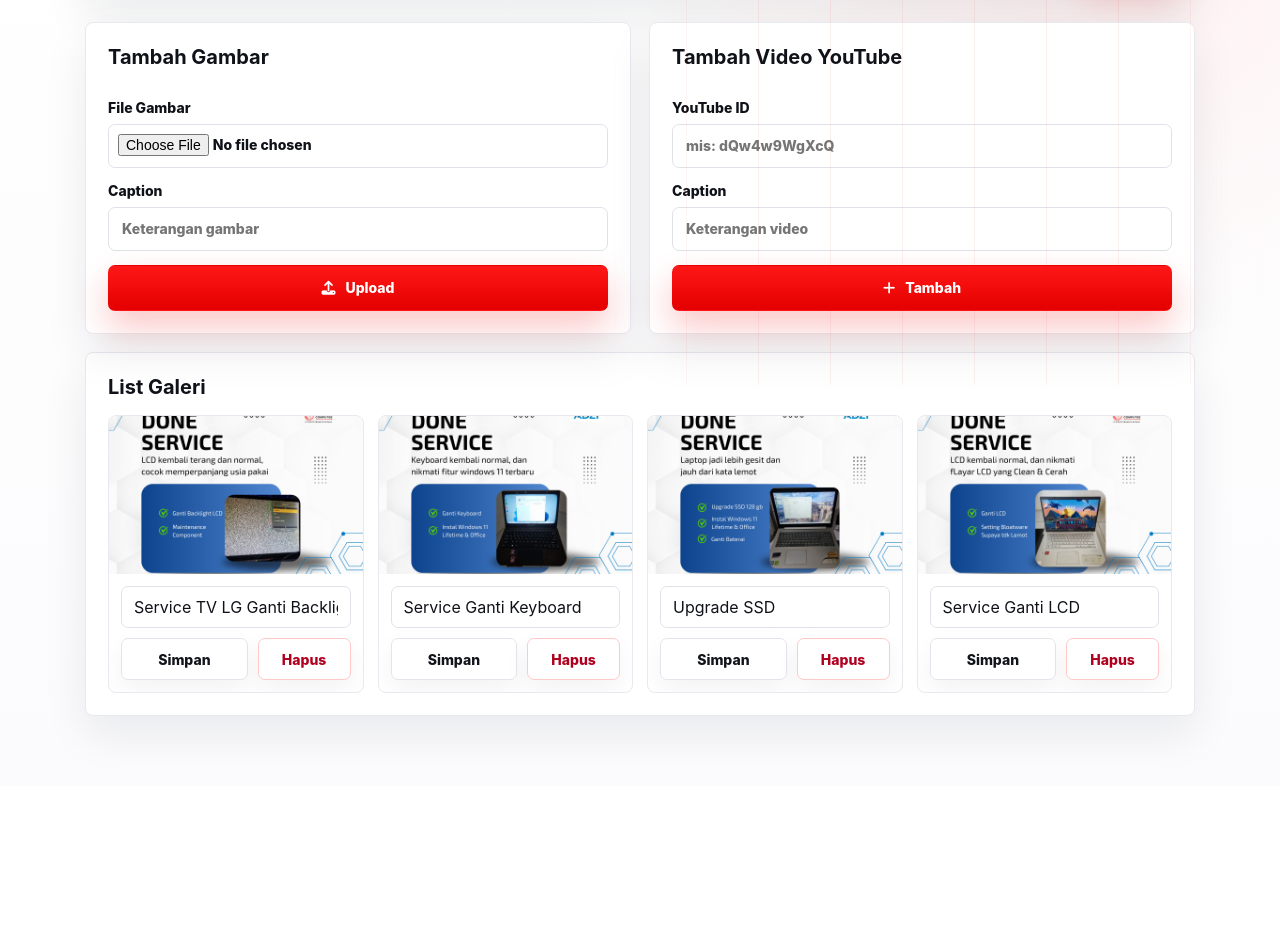
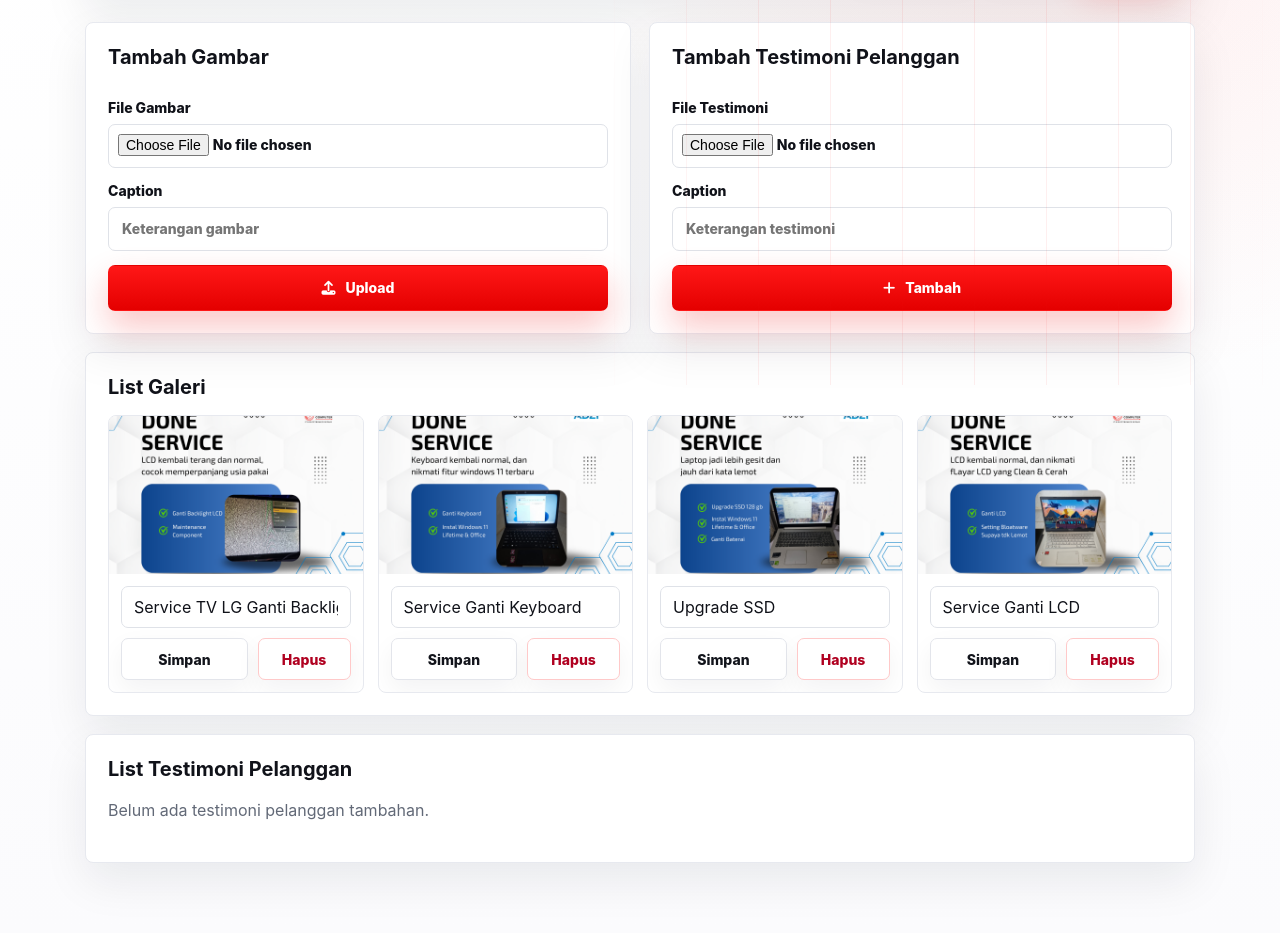
Before and after one commit to Adzipurnomo18/adzicomputer, a PHP site: page /admin/gallery.php in a window 1280 px wide. Shown: the part 133-1066 px from the top of the page. Before the commit the page ends 870 px from the top, so only its background shows below. Run offline with PHP 8.4, Linux system fonts and the light colour scheme; the visitor is signed in with stand-in values (Sample User, id 1); data comes from the database, SQL or seed files in the repository; both versions use the stored data as it was after the commit.

Commit message:
Add customer testimonial management

```diff
--- a/admin/dashboard.php
+++ b/admin/dashboard.php
@@ -1,6 +1,7 @@
 <?php
 require __DIR__.'/guard.php';
 $galleryCount = (int)$pdo->query('SELECT COUNT(*) FROM gallery')->fetchColumn();
+$testimonialCount = (int)$pdo->query('SELECT COUNT(*) FROM testimonials')->fetchColumn();
 $messageCount = (int)$pdo->query('SELECT COUNT(*) FROM messages')->fetchColumn();
 $unreadCount = (int)$pdo->query('SELECT COUNT(*) FROM messages WHERE is_read = 0')->fetchColumn();
 ?>
@@ -35,9 +36,10 @@ $unreadCount = (int)$pdo->query('SELECT COUNT(*) FROM messages WHERE is_read = 0
 
     <section class="admin-card admin-section">
       <h2>Ringkasan</h2>
-      <p class="admin-muted">Kelola gambar/video galeri serta pesan yang masuk dari formulir kontak.</p>
+      <p class="admin-muted">Kelola galeri, testimoni pelanggan, serta pesan yang masuk dari formulir kontak.</p>
       <div class="admin-stat-grid">
         <article class="admin-stat"><i class="fa-regular fa-images"></i><strong><?= h((string)$galleryCount) ?></strong><span>Item Galeri</span></article>
+        <article class="admin-stat"><i class="fa-regular fa-star"></i><strong><?= h((string)$testimonialCount) ?></strong><span>Testimoni</span></article>
         <article class="admin-stat"><i class="fa-regular fa-envelope"></i><strong><?= h((string)$messageCount) ?></strong><span>Total Pesan</span></article>
         <article class="admin-stat"><i class="fa-regular fa-bell"></i><strong><?= h((string)$unreadCount) ?></strong><span>Pesan Baru</span></article>
       </div>
--- a/admin/gallery.php
+++ b/admin/gallery.php
@@ -2,6 +2,8 @@
 require __DIR__.'/guard.php';
 $uploadDir = __DIR__.'/../uploads/gallery';
 if(!is_dir($uploadDir)) mkdir($uploadDir,0777,true);
+$testimonialDir = __DIR__.'/../uploads/testimonials';
+if(!is_dir($testimonialDir)) mkdir($testimonialDir,0777,true);
 
 if(isset($_POST['add_image'])){
   if(!empty($_FILES['img']['name'])){
@@ -20,13 +22,20 @@ if(isset($_POST['add_image'])){
   }
 }
 
-if(isset($_POST['add_video'])){
-  $id = trim($_POST['youtube_id'] ?? '');
-  if($id){
-    $st = $pdo->prepare('INSERT INTO gallery(type,path,caption) VALUES("video",?,?)');
-    $st->execute([$id, $_POST['caption'] ?? '']);
-    flash('ok','Video ditambahkan.');
-    header('Location: gallery.php'); exit;
+if(isset($_POST['add_testimonial'])){
+  if(!empty($_FILES['testimonial_img']['name'])){
+    $ext = strtolower(pathinfo($_FILES['testimonial_img']['name'], PATHINFO_EXTENSION));
+    $allowed = ['jpg','jpeg','png','webp'];
+    if(in_array($ext,$allowed)){
+      $fname = uniqid('testimonial_').'.'.$ext;
+      move_uploaded_file($_FILES['testimonial_img']['tmp_name'], $testimonialDir.'/'.$fname);
+      $st = $pdo->prepare('INSERT INTO testimonials(image,caption) VALUES(?,?)');
+      $st->execute([$fname, $_POST['caption'] ?? '']);
+      flash('ok','Testimoni pelanggan ditambahkan.');
+      header('Location: gallery.php'); exit;
+    } else {
+      flash('err','Format testimoni tidak didukung.');
+    }
   }
 }
 
@@ -36,6 +45,15 @@ if(isset($_POST['edit_caption']) && ctype_digit($_POST['edit_caption'])){
   $st = $pdo->prepare('UPDATE gallery SET caption = ? WHERE id = ?');
   $st->execute([$caption, $id]);
   flash('ok','Keterangan galeri diperbarui.');
+  header('Location: gallery.php'); exit;
+}
+
+if(isset($_POST['edit_testimonial']) && ctype_digit($_POST['edit_testimonial'])){
+  $id = (int)$_POST['edit_testimonial'];
+  $caption = trim($_POST['caption'] ?? '');
+  $st = $pdo->prepare('UPDATE testimonials SET caption = ? WHERE id = ?');
+  $st->execute([$caption, $id]);
+  flash('ok','Keterangan testimoni diperbarui.');
   header('Location: gallery.php'); exit;
 }
 
@@ -50,9 +68,23 @@ if(isset($_POST['del']) && ctype_digit($_POST['del'])){
   header('Location: gallery.php'); exit;
 }
 
+if(isset($_POST['del_testimonial']) && ctype_digit($_POST['del_testimonial'])){
+  $id = (int)$_POST['del_testimonial'];
+  $it = $pdo->prepare('SELECT * FROM testimonials WHERE id=?');
+  $it->execute([$id]);
+  $testimonial = $it->fetch(PDO::FETCH_ASSOC);
+  if($testimonial){
+    if(is_file($testimonialDir.'/'.$testimonial['image'])) unlink($testimonialDir.'/'.$testimonial['image']);
+    $pdo->prepare('DELETE FROM testimonials WHERE id=?')->execute([$id]);
+    flash('ok','Testimoni dihapus.');
+  }
+  header('Location: gallery.php'); exit;
+}
+
 $ok = flash('ok');
 $err = flash('err');
 $items = $pdo->query('SELECT * FROM gallery ORDER BY created_at DESC')->fetchAll(PDO::FETCH_ASSOC);
+$testimonials = $pdo->query('SELECT * FROM testimonials ORDER BY created_at DESC')->fetchAll(PDO::FETCH_ASSOC);
 ?>
 <!doctype html>
 <html lang="id">
@@ -99,14 +131,14 @@ $items = $pdo->query('SELECT * FROM gallery ORDER BY created_at DESC')->fetchAll
         <button class="cta" type="submit"><i class="fa-solid fa-upload"></i> Upload</button>
       </form>
 
-      <form method="post" class="admin-card admin-section admin-form">
-        <input type="hidden" name="add_video" value="1">
-        <h2>Tambah Video YouTube</h2>
-        <label>YouTube ID
-          <input name="youtube_id" placeholder="mis: dQw4w9WgXcQ" required>
+      <form method="post" enctype="multipart/form-data" class="admin-card admin-section admin-form">
+        <input type="hidden" name="add_testimonial" value="1">
+        <h2>Tambah Testimoni Pelanggan</h2>
+        <label>File Testimoni
+          <input type="file" name="testimonial_img" accept=".jpg,.jpeg,.png,.webp" required>
         </label>
         <label>Caption
-          <input name="caption" placeholder="Keterangan video">
+          <input name="caption" placeholder="Keterangan testimoni">
         </label>
         <button class="cta" type="submit"><i class="fa-solid fa-plus"></i> Tambah</button>
       </form>
@@ -152,6 +184,43 @@ $items = $pdo->query('SELECT * FROM gallery ORDER BY created_at DESC')->fetchAll
         </div>
       <?php endif; ?>
     </section>
+
+    <section class="admin-card admin-section" style="margin-top:18px">
+      <h2>List Testimoni Pelanggan</h2>
+      <?php if(!$testimonials): ?>
+        <p class="admin-muted">Belum ada testimoni pelanggan tambahan.</p>
+      <?php else: ?>
+        <div class="admin-gallery">
+          <?php foreach($testimonials as $it): ?>
+            <article class="admin-gallery-item">
+              <div class="admin-thumb">
+                <img src="../uploads/testimonials/<?= h($it['image']) ?>" alt="<?= h($it['caption'] ?: 'Testimoni pelanggan') ?>">
+              </div>
+              <div class="admin-meta">
+                <form method="post" class="caption-edit-form" id="edit-testimonial-<?= h((string)$it['id']) ?>">
+                  <input type="hidden" name="edit_testimonial" value="<?= h((string)$it['id']) ?>">
+                  <label class="sr-only" for="testimonial-caption-<?= h((string)$it['id']) ?>">Keterangan testimoni</label>
+                  <input
+                    id="testimonial-caption-<?= h((string)$it['id']) ?>"
+                    name="caption"
+                    value="<?= h($it['caption']) ?>"
+                    placeholder="Testimoni"
+                    maxlength="160"
+                  >
+                </form>
+                <div class="gallery-item-actions">
+                  <button class="btn compact" type="submit" form="edit-testimonial-<?= h((string)$it['id']) ?>">Simpan</button>
+                  <form method="post" class="delete-gallery-form" onsubmit="return confirm('Hapus testimoni ini?')">
+                    <input type="hidden" name="del_testimonial" value="<?= h((string)$it['id']) ?>">
+                    <button class="btn danger compact" type="submit">Hapus</button>
+                  </form>
+                </div>
+              </div>
+            </article>
+          <?php endforeach; ?>
+        </div>
+      <?php endif; ?>
+    </section>
   </div>
 </body>
 </html>
--- a/assets/css/admin.css
+++ b/assets/css/admin.css
@@ -121,7 +121,7 @@ body.admin-body{
 .admin-alert.error{color:#b00020;background:#fff0f0;border:1px solid #ffc9c9}
 .admin-stat-grid{
   display:grid;
-  grid-template-columns:repeat(3,1fr);
+  grid-template-columns:repeat(4,1fr);
   gap:16px;
   margin-top:18px;
 }
@@ -269,7 +269,7 @@ body.admin-body{
   .admin-topbar{align-items:flex-start;flex-direction:column}
   .admin-nav{justify-content:flex-start}
   .admin-grid{grid-template-columns:1fr}
-  .admin-stat-grid{grid-template-columns:1fr}
+  .admin-stat-grid{grid-template-columns:repeat(2,1fr)}
   .admin-table-head{display:none}
   .admin-table-row{grid-template-columns:1fr}
   .admin-table-row span::before{
@@ -289,4 +289,5 @@ body.admin-body{
   .admin-brand h1{font-size:21px}
   .admin-nav .btn,.admin-actions .btn,.admin-actions .cta{width:100%}
   .gallery-item-actions{flex-direction:column}
+  .admin-stat-grid{grid-template-columns:1fr}
 }
--- a/inc/boot.php
+++ b/inc/boot.php
@@ -35,6 +35,12 @@ $pdo->exec("CREATE TABLE IF NOT EXISTS messages (
   is_read INTEGER DEFAULT 0,
   created_at DATETIME DEFAULT CURRENT_TIMESTAMP
 )");
+$pdo->exec("CREATE TABLE IF NOT EXISTS testimonials (
+  id INTEGER PRIMARY KEY AUTOINCREMENT,
+  image TEXT NOT NULL,
+  caption TEXT DEFAULT '',
+  created_at DATETIME DEFAULT CURRENT_TIMESTAMP
+)");
 
 // helper
 function h($s){ return htmlspecialchars($s ?? '', ENT_QUOTES, 'UTF-8'); }
```
Also changed, not shown: pages/home.php (+9 -1 lines), data/app.db.
